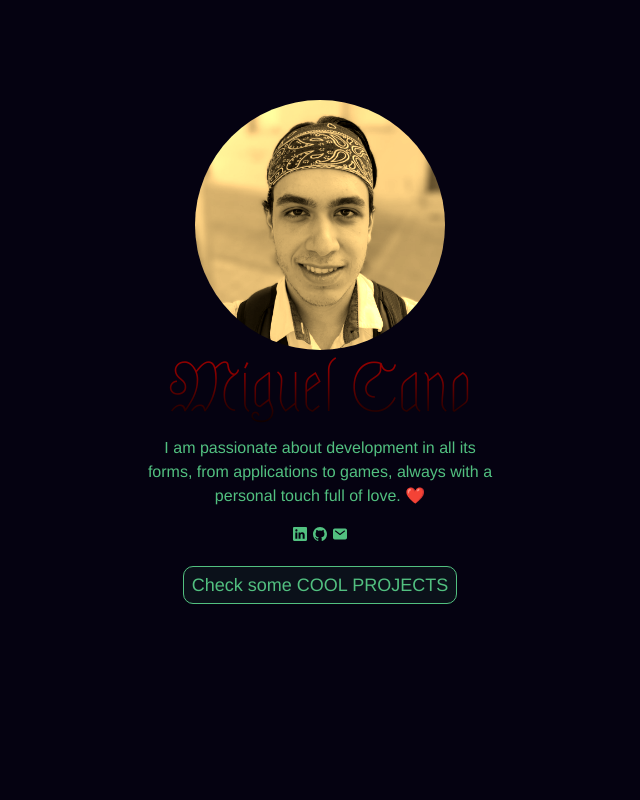
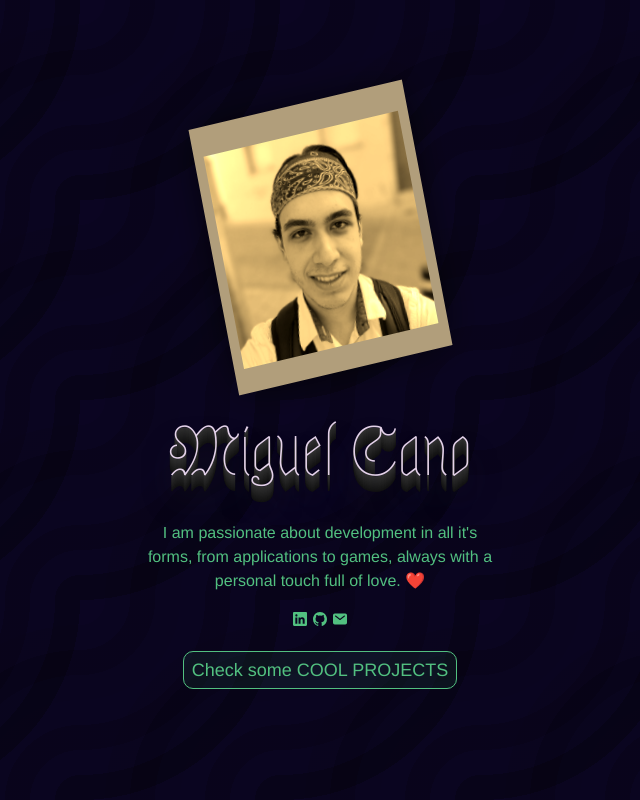
Before and after one commit to miguelcanosantana/MiguelCanoDevSite, a plain HTML site: page index.html in a window 1280 px wide. Shown: the top 800 px of the page, without its empty margins (320-960 px from the left). Drawn offline with nearby package versions, Linux system fonts and the light colour scheme; a web font is replaced by a local one.

Commit message:
Updated css.

```diff
--- a/index.html
+++ b/index.html
@@ -25,11 +25,18 @@
       <!-- Content Column -->
       <div class="col-12 col-md-6 col-xl-4">
 
-        <img id="profile-photo" src="media/Photo.jpg" alt="Profile Image" width="250" height="250" loading="lazy">
+        <div class="mx-auto" id="profile-card">
+          <div class="spacer-small"></div>
+          <img id="profile-photo" src="media/Photo.jpg" alt="Profile Image" width="205" height="220" loading="lazy">
+        </div>
+
+        <div class="spacer-small"></div>
+        <div class="spacer-small"></div>
 
         <h1 id="hero-title">Miguel Cano</h1>
+        <div class="spacer-small"></div>
         <p class="terminal-text">
-          I am passionate about development in all its forms, from applications to games, always with a personal touch full of love. ❤️
+          I am passionate about development in all it's forms, from applications to games, always with a personal touch full of love. ❤️
         </p>
 
         <!-- Social Icon Buttons -->
--- a/styles/main.css
+++ b/styles/main.css
@@ -17,12 +17,18 @@
 :root {
     --c-main: #52c080;
     --c-main-background: rgba(82, 192, 128, 0.075);
-    --c-background: #050211;
+    --c-background: #0b0522;
 }
 
 
 body {
     background-color: var(--c-background);
+
+    background: radial-gradient(at bottom right, #c2b8be 0, #c2b8be 25px, rgba(194,184,190,0.2) 25px, rgba(194,184,190,0.2) 50px, rgba(194,184,190,0.75) 50px, rgba(194,184,190,0.75) 75px, rgba(194,184,190,0.25) 75px, rgba(194,184,190,0.25) 100px, rgba(194,184,190,0.3) 100px, rgba(194,184,190,0.3) 125px, rgba(194,184,190,0.75) 125px, rgba(194,184,190,0.75) 150px, rgba(194,184,190,0.2) 150px, rgba(194,184,190,0.2) 175px, transparent 175px, transparent 200px), radial-gradient(at top left, transparent 0, transparent 25px, rgba(194,184,190,0.2) 25px, rgba(194,184,190,0.2) 50px, rgba(194,184,190,0.75) 50px, rgba(194,184,190,0.75) 75px, rgba(194,184,190,0.3) 75px, rgba(194,184,190,0.3) 100px, rgba(194,184,190,0.25) 100px, rgba(194,184,190,0.25) 125px, rgba(194,184,190,0.75) 125px, rgba(194,184,190,0.75) 150px, rgba(194,184,190,0.2) 150px, rgba(194,184,190,0.2) 175px, #c2b8be 175px, #c2b8be 200px, transparent 200px, transparent 500px);
+    background-blend-mode: multiply;
+    background-size: 200px 200px, 200px 200px;
+    background-color: var(--c-background);
+
 }
 
 
@@ -33,23 +39,39 @@ body {
 #hero-title {
     font-size: 65px;
     font-family: "Astloch Regular", Helvetica, sans-serif;
-    background: #8E0000;
-    background: -webkit-linear-gradient(to bottom, #8E0000 24%, #000000 100%);
-    background: -moz-linear-gradient(to bottom, #8E0000 24%, #000000 100%);
-    background: linear-gradient(to bottom, #8E0000 24%, #000000 100%);
     background-clip: text;
     -webkit-background-clip: text;
     -webkit-text-fill-color: transparent;
+    text-shadow: 0 -1px 0 #e4d2e9, 0 1px 0 #2e2e2e, 0 2px 0 #2c2c2c, 0 3px 0 #2a2a2a, 0 4px 0 #282828, 0 5px 0 #262626, 0 6px 0 #242424, 0 7px 0 #222, 0 8px 0 #202020, 0 9px 0 #1e1e1e, 0 10px 0 #1c1c1c, 0 11px 0 #1a1a1a, 0 12px 0 #181818, 0 13px 0 #161616, 0 14px 0 #141414, 0 15px 0 #121212, 0 22px 30px
+}
+
+
+#profile-card {
+    width: 225px;
+    height: 275px;
+    background-color: #b19e7b;
+    padding: 10px;
+    box-shadow: 0px 0px 40px -9px rgb(0, 0, 0);
+
+    transform: scaleX(1) scaleY(1) scaleZ(1) rotateX(8deg) rotateY(-15deg) rotateZ(-11deg) perspective(1000px);
+    transition: transform 1s ease-out 50ms;
+}
+
+
+#profile-card:hover {
+    transform: scaleX(1.05) scaleY(1.05) scaleZ(1.05) rotateX(2deg) rotateY(0deg) rotateZ(-4deg) perspective(1000px);
+    transition: transform 0.5s ease-out 50ms;
 }
 
 
 #profile-photo {
-    border-radius: 100%;
     filter: grayscale(100%) sepia(44%) saturate(318%) contrast(116%);
-    -webkit-filter: grayscale(100%) sepia(44%) saturate(318%) contrast(116%);
-    -moz-filter: grayscale(100%) sepia(44%) saturate(318%) contrast(116%);
 }
 
+
+.spacer-small {
+    height: 20px;
+}
 
 .spacer-mid {
     height: 100px;
```
